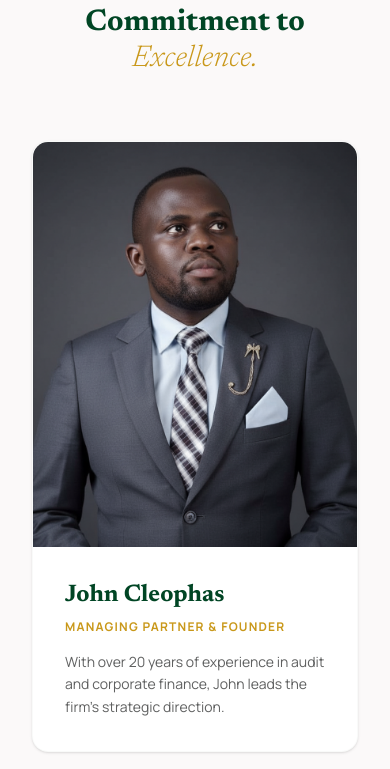
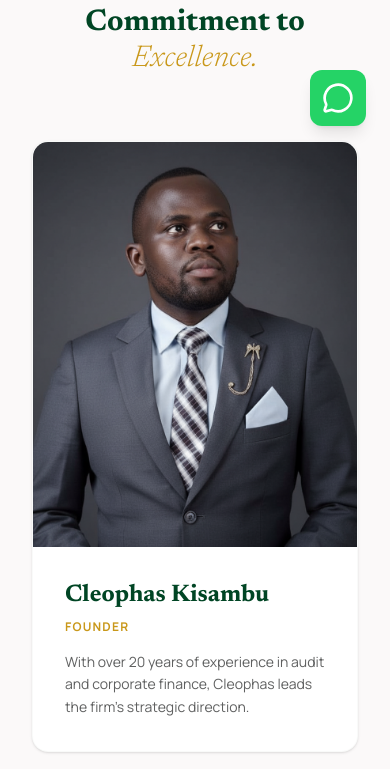
Before and after one commit to madedochristopher97-pixel/Cleophas-Repo, a React (Vite) app: page /team in a window 390 px wide. Shown: the part 694-1463 px from the top of the page. Built offline with nearby package versions, Linux system fonts and the light colour scheme.

Commit message:
Fix UI issues, update images, add WhatsApp integration

```diff
--- a/src/components/Layout.tsx
+++ b/src/components/Layout.tsx
@@ -1,6 +1,6 @@
 import React, { useState } from 'react';
 import { Link, useLocation } from 'react-router-dom';
-import { Globe, Mail, Linkedin, Twitter, Facebook, Shield, Menu, X } from 'lucide-react';
+import { Globe, Mail, Linkedin, Twitter, Facebook, Shield, Menu, X, MessageCircle } from 'lucide-react';
 
 export default function Layout({ children }: { children: React.ReactNode }) {
   const location = useLocation();
@@ -68,7 +68,7 @@ export default function Layout({ children }: { children: React.ReactNode }) {
 
         {/* Mobile Menu Overlay */}
         {isMobileMenuOpen && (
-          <div className="fixed inset-0 z-40 bg-[#FBF9F9] dark:bg-[#1B1C1C] pt-28 px-8 pb-8 overflow-y-auto flex flex-col md:hidden transition-all duration-300">
+          <div className="fixed inset-0 h-[100dvh] z-40 bg-[#FBF9F9] dark:bg-[#1B1C1C] pt-28 px-8 pb-8 overflow-y-auto flex flex-col md:hidden transition-all duration-300">
             <div className="flex flex-col space-y-4 text-center text-lg">
               <Link
                 to="/"
@@ -179,7 +179,7 @@ export default function Layout({ children }: { children: React.ReactNode }) {
                 <p>Riverside Drive</p>
                 <p>Nairobi, Kenya</p>
                 <p className="pt-4">0714023691</p>
-                <p>info@cleophas.com</p>
+                <p>info@cleophasandassociates.com</p>
               </div>
               <div className="flex space-x-4 pt-2">
                 <a href="#" className="text-[#004524] dark:text-[#AEF2C0] hover:text-[#C9981A] transition-colors"><Linkedin size={20} /></a>
@@ -248,6 +248,17 @@ export default function Layout({ children }: { children: React.ReactNode }) {
 
         </div>
       </footer>
+
+      {/* WhatsApp Floating Button */}
+      <a
+        href="https://wa.me/254714023691"
+        target="_blank"
+        rel="noopener noreferrer"
+        className="fixed bottom-6 right-6 z-50 flex items-center justify-center w-14 h-14 bg-[#25D366] text-white rounded-full shadow-lg hover:scale-110 transition-transform hover:shadow-2xl"
+        aria-label="Chat on WhatsApp"
+      >
+        <MessageCircle size={32} />
+      </a>
     </div>
   );
 }
--- a/src/pages/About.tsx
+++ b/src/pages/About.tsx
@@ -9,7 +9,7 @@ export default function About() {
       <section className="relative bg-[#004524] text-[#FBF9F9] py-24 md:py-32 px-8 overflow-hidden">
         <div className="absolute inset-0 opacity-10 mix-blend-overlay">
           <img
-            src="https://images.unsplash.com/photo-1497366216548-37526070297c?auto=format&fit=crop&q=80&w=2000"
+            src="https://images.pexels.com/photos/3184292/pexels-photo-3184292.jpeg?auto=compress&cs=tinysrgb&w=2000&q=80"
             alt="Office building"
             className="w-full h-full object-cover"
             referrerPolicy="no-referrer"
--- a/src/pages/Careers.tsx
+++ b/src/pages/Careers.tsx
@@ -37,7 +37,7 @@ export default function Careers() {
       <section className="relative bg-primary text-on-primary py-24 md:py-32 px-8 overflow-hidden">
         <div className="absolute inset-0 opacity-20 mix-blend-overlay">
           <img
-            src="https://images.unsplash.com/photo-1522071820081-009f0129c71c?auto=format&fit=crop&q=80&w=2000"
+            src="https://images.pexels.com/photos/3182812/pexels-photo-3182812.jpeg?auto=compress&cs=tinysrgb&w=2000&q=80"
             alt="Team working"
             className="w-full h-full object-cover"
             referrerPolicy="no-referrer"
--- a/src/pages/Insights.tsx
+++ b/src/pages/Insights.tsx
@@ -27,7 +27,7 @@ export default function Insights() {
       <section className="relative bg-[#004524] text-[#FBF9F9] py-24 md:py-32 px-8 overflow-hidden">
         <div className="absolute inset-0 opacity-10 mix-blend-overlay">
           <img
-            src="https://images.unsplash.com/photo-1460925895917-afdab827c52f?auto=format&fit=crop&q=80&w=2000"
+            src="https://images.pexels.com/photos/3183153/pexels-photo-3183153.jpeg?auto=compress&cs=tinysrgb&w=2000&q=80"
             alt="Data and charts"
             className="w-full h-full object-cover"
             referrerPolicy="no-referrer"
@@ -127,7 +127,7 @@ export default function Insights() {
             {/* Card 2 */}
             <div className="bg-[#ffffff] rounded-xl shadow-sm hover:shadow-md transition-shadow flex flex-col overflow-hidden">
               <div className="h-48 overflow-hidden relative">
-                <img alt="Hospitality compliance" className="w-full h-full object-cover transition-transform duration-700 hover:scale-110" src="https://images.pexels.com/photos/205961/pexels-photo-205961.jpeg?auto=compress&cs=tinysrgb&w=800" referrerPolicy="no-referrer" />
+                <img alt="Hospitality compliance" className="w-full h-full object-cover transition-transform duration-700 hover:scale-110" src="https://images.pexels.com/photos/443383/pexels-photo-443383.jpeg?auto=compress&cs=tinysrgb&w=800" referrerPolicy="no-referrer" />
                 <div className="absolute top-4 left-4 bg-[#004524] text-white text-[10px] font-bold uppercase tracking-widest px-3 py-1 rounded-full">
                   Tax Advisory
                 </div>
--- a/src/pages/ServiceAudit.tsx
+++ b/src/pages/ServiceAudit.tsx
@@ -10,7 +10,7 @@ export default function ServiceAudit() {
       <section className="bg-[#004524] text-white py-24 md:py-32 relative overflow-hidden">
         <div className="absolute inset-0 opacity-10 mix-blend-overlay">
           <img
-            src="https://images.unsplash.com/photo-1554224155-8d04cb21cd6c?auto=format&fit=crop&q=80&w=2000"
+            src="https://images.pexels.com/photos/5668858/pexels-photo-5668858.jpeg?auto=compress&cs=tinysrgb&w=2000&q=80"
             alt="Audit and Assurance"
             className="w-full h-full object-cover"
             referrerPolicy="no-referrer"
--- a/src/pages/ServiceCorporate.tsx
+++ b/src/pages/ServiceCorporate.tsx
@@ -10,7 +10,7 @@ export default function ServiceCorporate() {
       <section className="bg-[#004524] text-white py-24 md:py-32 relative overflow-hidden">
         <div className="absolute inset-0 opacity-10 mix-blend-overlay">
           <img
-            src="https://images.unsplash.com/photo-1600880292203-757bb62b4baf?auto=format&fit=crop&q=80&w=2000"
+            src="https://images.pexels.com/photos/5716001/pexels-photo-5716001.jpeg?auto=compress&cs=tinysrgb&w=2000&q=80"
             alt="Corporate Finance"
             className="w-full h-full object-cover"
             referrerPolicy="no-referrer"
--- a/src/pages/ServiceTax.tsx
+++ b/src/pages/ServiceTax.tsx
@@ -10,7 +10,7 @@ export default function ServiceTax() {
       <section className="bg-[#004524] text-white py-24 md:py-32 relative overflow-hidden">
         <div className="absolute inset-0 opacity-10 mix-blend-overlay">
           <img
-            src="https://images.unsplash.com/photo-1454165804606-c3d57bc86b40?auto=format&fit=crop&q=80&w=2000"
+            src="https://images.pexels.com/photos/7652017/pexels-photo-7652017.jpeg?auto=compress&cs=tinysrgb&w=2000&q=80"
             alt="Tax Advisory"
             className="w-full h-full object-cover"
             referrerPolicy="no-referrer"
--- a/src/pages/Services.tsx
+++ b/src/pages/Services.tsx
@@ -10,7 +10,7 @@ export default function Services() {
       title: 'Audit & Assurance',
       description: 'Beyond compliance, we provide deep insights into your financial health, ensuring transparency and building trust with your stakeholders.',
       icon: <ShieldCheck className="w-8 h-8 text-[#C9981A]" />,
-      image: 'https://images.unsplash.com/photo-1554224155-8d04cb21cd6c?auto=format&fit=crop&q=80&w=1000',
+      image: 'https://images.pexels.com/photos/5668858/pexels-photo-5668858.jpeg?auto=compress&cs=tinysrgb&w=1000&q=80',
       link: '/services/audit'
     },
     {
@@ -18,7 +18,7 @@ export default function Services() {
       title: 'Tax Advisory',
       description: 'Strategic tax planning tailored to your unique footprint. We navigate complex regulatory landscapes to optimize your tax position and mitigate risk.',
       icon: <Calculator className="w-8 h-8 text-[#C9981A]" />,
-      image: 'https://images.unsplash.com/photo-1454165804606-c3d57bc86b40?auto=format&fit=crop&q=80&w=1000',
+      image: 'https://images.pexels.com/photos/7652017/pexels-photo-7652017.jpeg?auto=compress&cs=tinysrgb&w=1000&q=80',
       link: '/services/tax'
     },
     {
@@ -26,7 +26,7 @@ export default function Services() {
       title: 'Corporate Finance',
       description: 'From mergers and acquisitions to capital restructuring, our experts guide you through pivotal transactions to maximize shareholder value.',
       icon: <TrendingUp className="w-8 h-8 text-[#C9981A]" />,
-      image: 'https://images.unsplash.com/photo-1600880292203-757bb62b4baf?auto=format&fit=crop&q=80&w=1000',
+      image: 'https://images.pexels.com/photos/5716001/pexels-photo-5716001.jpeg?auto=compress&cs=tinysrgb&w=1000&q=80',
       link: '/services/corporate-finance'
     },
     {
@@ -53,7 +53,7 @@ export default function Services() {
       <section className="relative bg-[#004524] text-[#FBF9F9] py-24 md:py-32 px-8 overflow-hidden">
         <div className="absolute inset-0 opacity-10 mix-blend-overlay">
           <img
-            src="https://images.unsplash.com/photo-1486406146926-c627a92ad1ab?auto=format&fit=crop&q=80&w=2000"
+            src="https://images.pexels.com/photos/3183153/pexels-photo-3183153.jpeg?auto=compress&cs=tinysrgb&w=2000&q=80"
             alt="Architecture"
             className="w-full h-full object-cover"
             referrerPolicy="no-referrer"
--- a/src/pages/Team.tsx
+++ b/src/pages/Team.tsx
@@ -5,27 +5,27 @@ import { Link } from 'react-router-dom';
 
 const teamMembers = [
   {
-    name: "John Cleophas",
-    role: "Managing Partner & Founder",
+    name: "Cleophas Kisambu",
+    role: "Founder",
     image: "/About Us Image.png",
-    bio: "With over 20 years of experience in audit and corporate finance, John leads the firm's strategic direction.",
+    bio: "With over 20 years of experience in audit and corporate finance, Cleophas leads the firm's strategic direction.",
   },
   {
     name: "Sarah Nakato",
     role: "Head of Tax Advisory",
-    image: "https://images.unsplash.com/photo-1573496359142-b8d87734a5a2?auto=format&fit=crop&q=80&w=800",
+    image: "https://images.pexels.com/photos/1181690/pexels-photo-1181690.jpeg?auto=compress&cs=tinysrgb&w=800",
     bio: "Sarah brings extensive corporate and international tax expertise to guide our clients through complex landscapes.",
   },
   {
     name: "David Ochieng",
     role: "Director of Audit & Assurance",
-    image: "https://images.unsplash.com/photo-1560250097-0b93528c311a?auto=format&fit=crop&q=80&w=800",
+    image: "https://images.pexels.com/photos/3785104/pexels-photo-3785104.jpeg?auto=compress&cs=tinysrgb&w=800",
     bio: "Specializing in compliance and robust financial reporting across diverse institutional sectors.",
   },
   {
     name: "Rachel Mutemi",
     role: "Lead Corporate Finance",
-    image: "https://images.unsplash.com/photo-1580489944761-15a19d654956?auto=format&fit=crop&q=80&w=800",
+    image: "https://images.pexels.com/photos/3756678/pexels-photo-3756678.jpeg?auto=compress&cs=tinysrgb&w=800",
     bio: "An expert in M&A, valuations, and strategic capital restructuring for rapidly growing enterprises.",
   }
 ];
@@ -37,7 +37,7 @@ export default function Team() {
       <section className="relative bg-[#004524] text-white py-24 md:py-32 px-8 overflow-hidden">
         <div className="absolute inset-0 opacity-10 mix-blend-overlay">
           <img
-            src="https://images.unsplash.com/photo-1552664730-d307ca884978?auto=format&fit=crop&q=80&w=2000"
+            src="https://images.pexels.com/photos/3182812/pexels-photo-3182812.jpeg?auto=compress&cs=tinysrgb&w=2000"
             alt="Our Team"
             className="w-full h-full object-cover"
             referrerPolicy="no-referrer"
```
